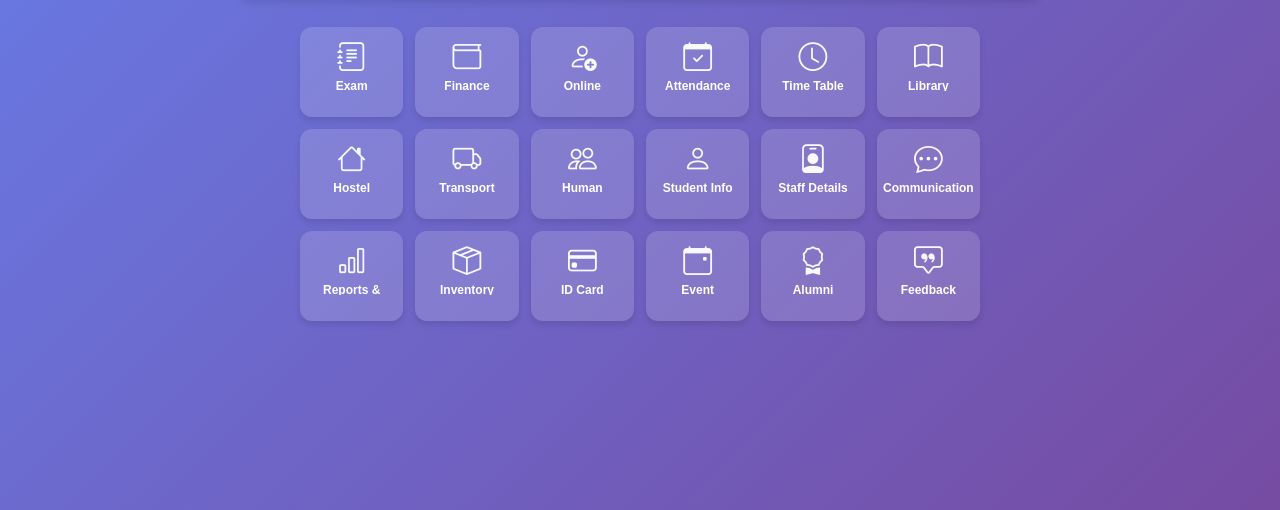
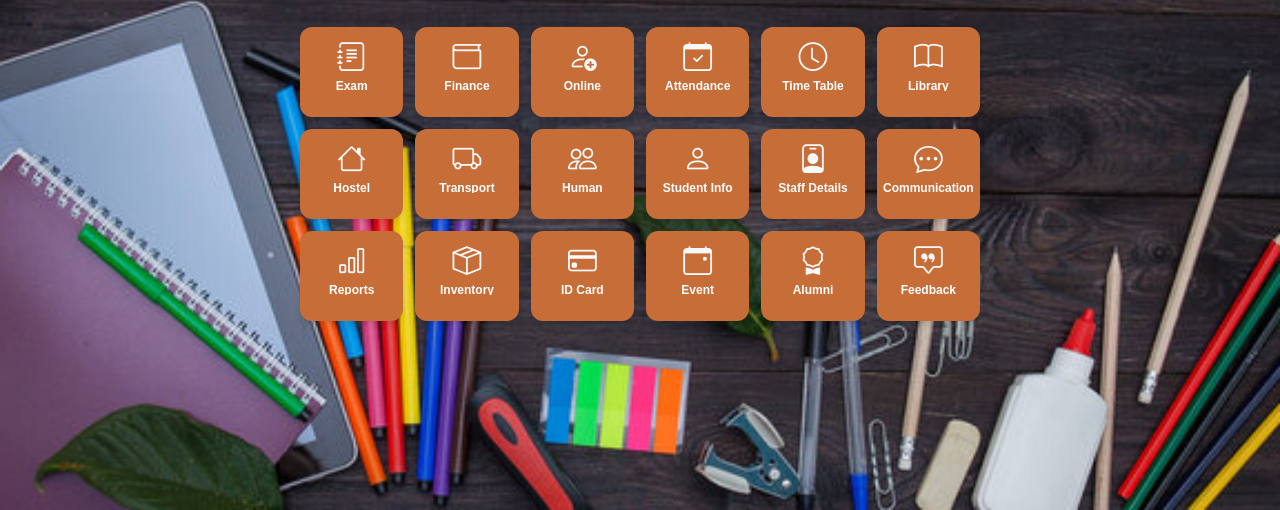
Before and after one commit to Rami6786/campus-cloud, a plain HTML site: page index.html in a window 1280 px wide. Shown: the part 290-800 px from the top of the page. Drawn offline with nearby package versions, Linux system fonts and the light colour scheme.

Commit message:
made changes in the UI

```diff
--- a/index.html
+++ b/index.html
@@ -20,7 +20,7 @@
     max-width: 200px; /* Adjust size as needed */
     height: auto;
 }
-        body {
+        /* body {
             font-family: 'Poppins', sans-serif;
             background: linear-gradient(135deg, #667eea, #764ba2);
             padding: 15px;
@@ -30,8 +30,19 @@
             align-items: center;
             justify-content: flex-start;
             text-align: center;
-        }
-
+        } */
+        body {
+    font-family: 'Poppins', sans-serif;
+    background: url('school1.jpg') no-repeat center center fixed;
+    background-size: cover;
+    padding: 15px;
+    min-height: 100vh;
+    display: flex;
+    flex-direction: column;
+    align-items: center;
+    justify-content: flex-start;
+    text-align: center;
+}
         /* Header Styling */
         .header-container {
             max-width: 800px;
@@ -67,7 +78,7 @@
 
         /* Module Cards */
         .module-card {
-            background: rgba(255, 255, 255, 0.15);
+            background-color:#C76D38; /* Darker blue on hover */
             border-radius: 12px;
             padding: 10px;
             box-shadow: 0 4px 6px rgba(0, 0, 0, 0.1);
@@ -82,7 +93,7 @@
         }
 
         .module-card:hover {
-            background: rgba(255, 255, 255, 0.3);
+            background-color:#C76D38; /* Darker blue on hover */
             transform: scale(1.05);
         }
 
@@ -169,7 +180,7 @@
             { id: "studentinfo", name: "Student Info", icon: "bi-person", definition: "Maintain student records and personal details." },
             { id: "staff", name: "Staff Details", icon: "bi-person-badge", definition: "Keep track of teacher and staff information." },
             { id: "communication", name: "Communication", icon: "bi-chat-dots", definition: "Send notifications, messages, and alerts." },
-            { id: "reports", name: "Reports & Analytics", icon: "bi-bar-chart", definition: "Generate reports and insights for analysis." },
+            { id: "reports", name: "Reports", icon: "bi-bar-chart", definition: "Generate reports and insights for analysis." },
             { id: "inventory", name: "Inventory Management", icon: "bi-box-seam", definition: "Monitor school supplies and stock levels." },
             { id: "idcard", name: "ID Card Generation", icon: "bi-credit-card", definition: "Create and print student/staff ID cards." },
             { id: "events", name: "Event Management", icon: "bi-calendar-event", definition: "Plan and organize school events and activities." },
```
Also changed, not shown: school1.jpg (added), school2.jpg (added), 1 other file.
